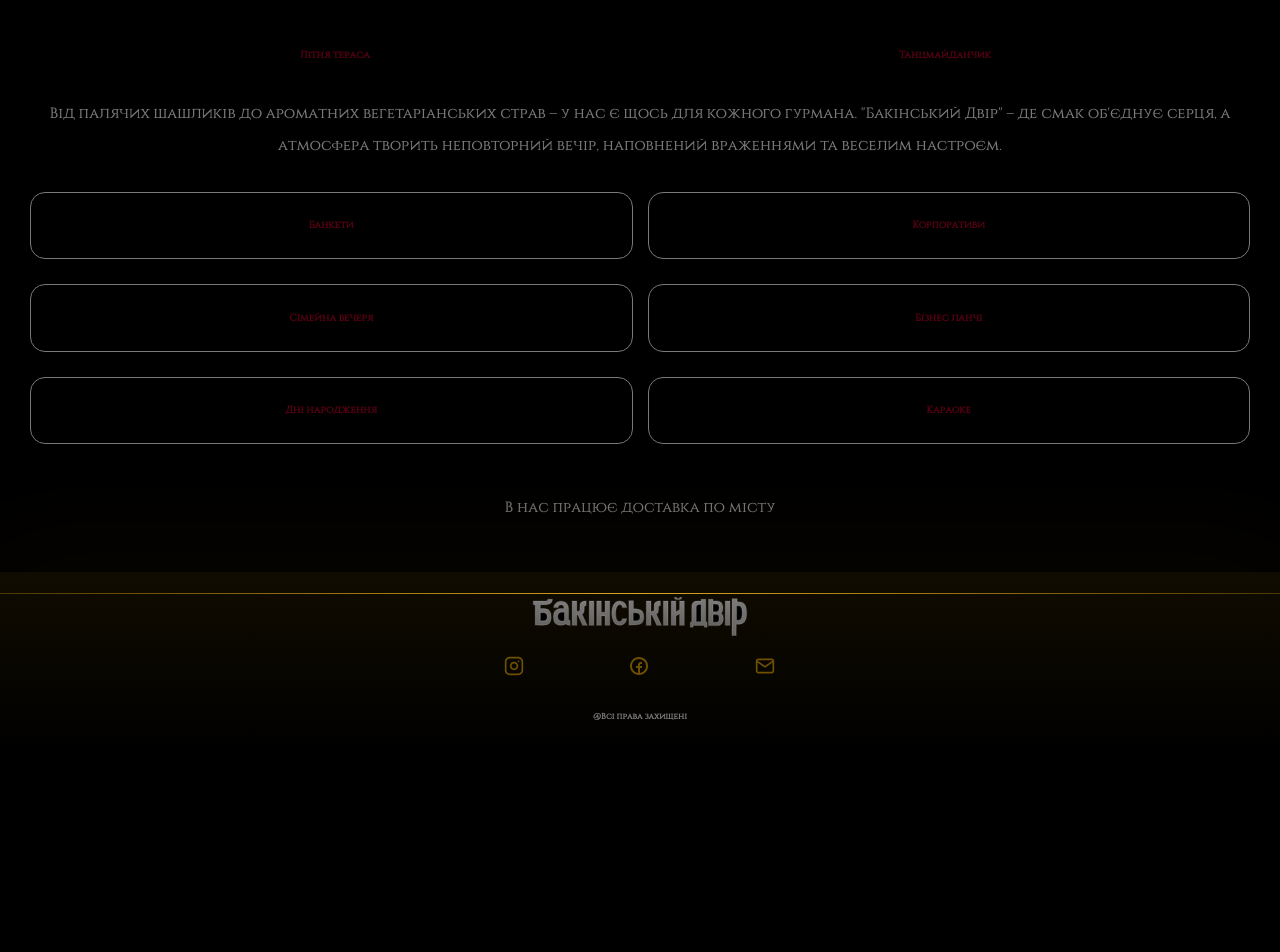
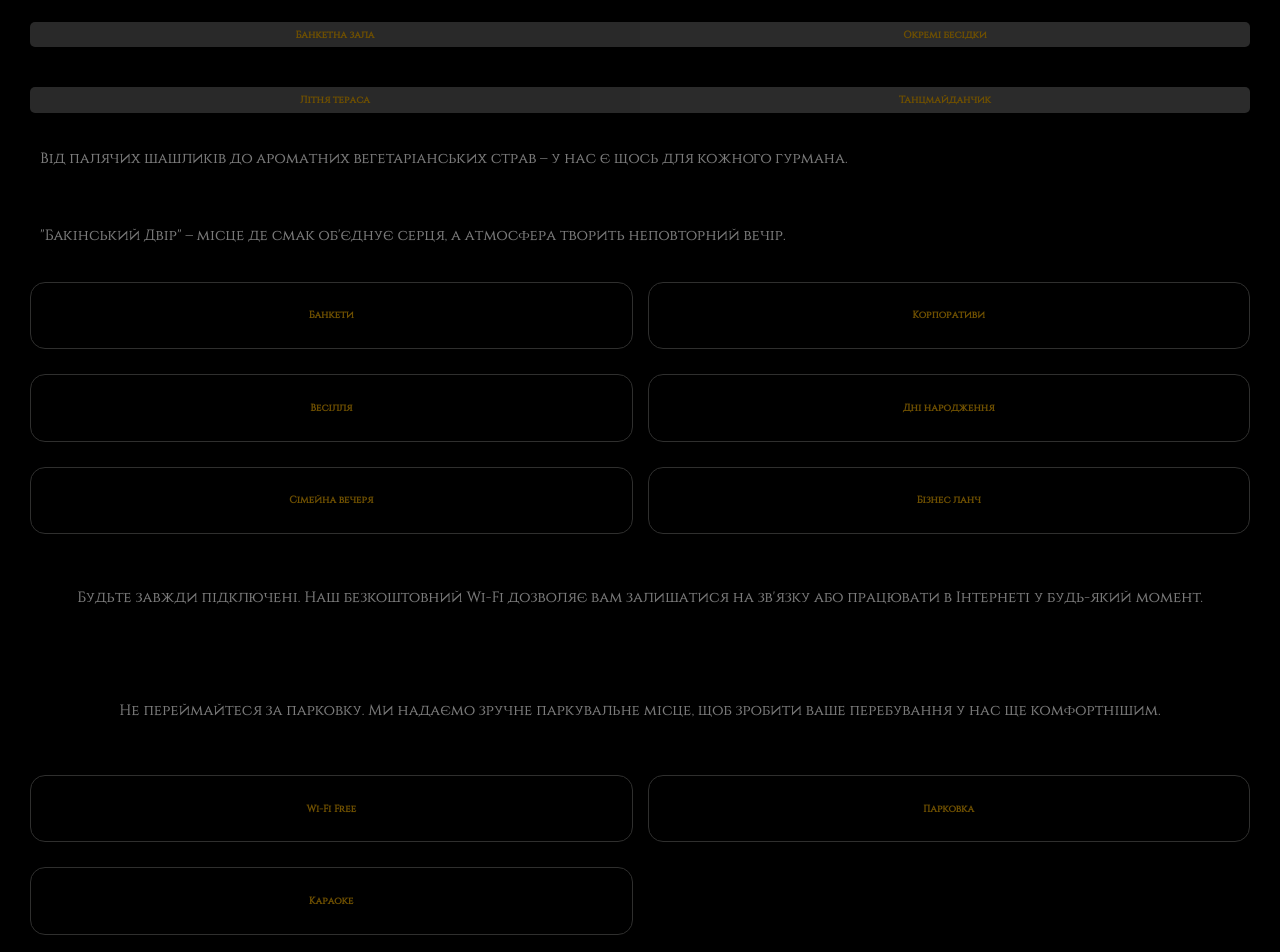
Before and after one commit to BalkoVV/BakuYard, a React (Create React App) app: page / in a window 1280 px wide. Shown: the part 580-1532 px from the top of the page. Before the commit the page ends 1336 px from the top, so only its background shows below. Built offline with nearby package versions, Linux system fonts and the light colour scheme.

Commit message:
130424-1018

```diff
--- a/src/components/BurgerMenu/BurgerMenu.module.css
+++ b/src/components/BurgerMenu/BurgerMenu.module.css
@@ -11,6 +11,8 @@
   width: 100%;
   height: 55px;
   background: linear-gradient(0deg, #181818, black);
+  background: linear-gradient(0deg,#131313, black);
+
   border-bottom: 1px solid #525151;
   opacity: 0;
   transition: transform .4s ease-in-out, opacity .6s ;
@@ -24,8 +26,8 @@
   z-index: 100;
   width: 100%;
   height: 1px;
-  background: linear-gradient(90deg, #614600, goldenrod, #614600, goldenrod, #614600, goldenrod,#614600);
-  background: linear-gradient(90deg, #503901, goldenrod, #503901);
+  background: linear-gradient(90deg, #2f2f2e, #898585, #2f2f2e);
+
 
 }
 
--- a/src/components/Footer/Footer.module.css
+++ b/src/components/Footer/Footer.module.css
@@ -3,21 +3,35 @@
   display: flex;
   padding: 20px 0px;
   justify-content: center;
-  background: linear-gradient(0deg, black, #2a1e0164);
-  box-shadow: 0px -5px 120px 30px #231a0034;
-  /* border-top: 1px solid rgb(231, 225, 225); */
+  background: linear-gradient(0deg,#131313, black);
+  height: 160px;
+
+  @media screen and (min-width: 768px) {
+    height: 180px;
+  };
+
+  @media screen and (min-width: 1200px) {
+    height: 200px;
+  }
 }
 
 .borderDecorative {
   position: absolute;
-  bottom: 162px;
+  bottom: 200px;
   display: flex;
   z-index: 100;
   width: 100%;
   height: 1px;
-  background: linear-gradient(90deg, #614600, goldenrod, #614600, goldenrod, #614600, goldenrod,#614600);
-  background: linear-gradient(90deg, #503901, goldenrod, #503901);
+  background: linear-gradient(90deg, #2f2f2e, #898585, #2f2f2e);
+  background-color: rgb(102, 51, 153);
 
+  @media screen and (min-width: 768px) {
+    bottom: 220px;
+  };
+
+  @media screen and (min-width: 1200px) {
+    bottom: 240px;
+  }
 }
 
 .footerLogo {
--- a/src/components/Header/Header.jsx
+++ b/src/components/Header/Header.jsx
@@ -67,7 +67,7 @@ export const Header = () => {
             <ul className={styles.headerInfo}>
               <li>
                 <MapIcon className={styles.headerInfoIcon}/>
-               <h3> м.Бровари, Героїв України 22</h3>
+               <h3> м.Бровари, Героїв України, 22</h3>
                 </li>
               <li>
                 <TimeIcon className={styles.headerInfoIcon}/>
--- a/src/components/Header/Header.module.css
+++ b/src/components/Header/Header.module.css
@@ -2,11 +2,13 @@
 
 .headerComponent {
   background: linear-gradient(0deg, black, #2a1e0164);
+  background: linear-gradient(0deg,#131313, black);
+
   border-bottom: 1px solid #6b6b6b;
   z-index: 10;
-  -webkit-box-shadow: 0px 30px 32px 30px #231a0034;
+  /* -webkit-box-shadow: 0px 30px 32px 30px #231a0034;
 -moz-box-shadow: 0px 30px 32px 30px #231a0034;
-box-shadow: 0px 10px 120px 30px #231a0034;
+box-shadow: 0px 10px 120px 30px #231a0034; */
 }
 
 .borderDecorative {
@@ -15,7 +17,7 @@ box-shadow: 0px 10px 120px 30px #231a0034;
   display: flex;
   width: 100%;
   height: 1px;
-  background: linear-gradient(90deg, #503901, goldenrod, #503901);
+  background: linear-gradient(90deg, #2f2f2e, #898585, #2f2f2e);
   /* background: linear-gradient(90deg, #614600, goldenrod, #614600, goldenrod, #614600, goldenrod,#614600); */
 
   @media screen and (min-width: 768px) {
@@ -58,12 +60,14 @@ box-shadow: 0px 10px 120px 30px #231a0034;
   align-items: center;
 }
 
+
 .headerNav {
   display: flex;
   align-items: center;
   width: 100%;
   justify-content: space-around;
   font-size: 11px;
+
 
   @media screen and (min-width: 1200px) {
     font-size: 15px;
@@ -74,6 +78,14 @@ box-shadow: 0px 10px 120px 30px #231a0034;
   };
 
  }
+
+ .headerNav a {
+  transition: .5s;
+}
+ .headerNav a:hover  {
+ color: #6f5000;
+ transition: .5s;
+}
 
 .headerInfo {
    display: grid;
@@ -122,16 +134,18 @@ box-shadow: 0px 10px 120px 30px #231a0034;
  }
 
 .activeLink {
-   color: #6f5000;
+  position: relative;
+  color: #6f5000;
 }
 
 .activeLink::after {
   position: relative;
-  top: 20px;
+  top: 3px;
   content: "";
   display: flex;
   width: 100%;
-  height: 1px;
+  height: 2px;
+  border-radius:  0 0 5px 5px;
   background-color: #6f5000;
 }
 
--- a/src/pages/ContactsPage/ContactsPage.jsx
+++ b/src/pages/ContactsPage/ContactsPage.jsx
@@ -39,14 +39,18 @@ export const ContactsPage = () => {
 
                 <li className={`${styles.contactsListItem} ${styles.fadeOut}`}>
                   <span><MapIcon/></span>
-                  <h3>Бровари,Героїв України, 22 </h3>
+                  <h3>Бровари, Героїв України, 22 </h3>
                 </li>
 
-                <li className={`${styles.contactsListItem} ${styles.fadeOut}`}>
-                  <span><TimeIcon/></span>
-                  <h3>Ми працюємо з 9 до 23</h3>
+
+
+
+
+
+             <li className={`${styles.contactsListItem} ${styles.fadeOut}`}>
+                  <span><PhoneIcon/></span>
+                  <h3> +38 068 239 38 37</h3>
                 </li>
-
 
 
                 <li className={`${styles.contactsListItem} ${styles.fadeOut}`}>
@@ -59,7 +63,13 @@ export const ContactsPage = () => {
                   <h3> +38 045 945 33 69</h3>
                 </li>
               </ul>
+
               <ul className={styles.contactsList}>
+              <li className={`${styles.contactsListItem} ${styles.fadeOut}`}>
+                  <span><TimeIcon/></span>
+                  <h3>Ми працюємо з 9 до 23</h3>
+                </li>
+
               <li className={`${styles.contactsListItem} ${styles.fadeOut}`}>
                   <span><MailIcon/></span>
                   <h3>Надішліть нам eMail</h3>
--- a/src/pages/ContactsPage/ContactsPage.module.css
+++ b/src/pages/ContactsPage/ContactsPage.module.css
@@ -6,21 +6,15 @@
 
 .contactsPageContainer {
  width: 100%;
+ /* padding: 0 30px; */
 }
+
 
 .contactsListBox {
    display: grid;
    grid-template-columns: repeat(1, 1fr);
    grid-column-gap: 30px;
    grid-row-gap: 20px;
-   /* padding: 0 30px; */
-   /* margin-bottom: 50px; */
-   /* margin-top: 10px; */
-
-
-
- /* border-top: 1px solid #6b6b6b; */
- /* padding: 0 80px; */
 
    @media screen and (min-width: 768px) {
       grid-template-columns: repeat(2, 1fr);
@@ -34,8 +28,9 @@
    display: grid;
    grid-template-columns: repeat(1, 1fr);
    grid-column-gap: 30px;
-   grid-row-gap: 20px;
-   padding-bottom: 30px;
+   grid-row-gap: 40px;
+   padding-bottom: 80px;
+   padding-top: 50px;
 }
 
 
@@ -46,6 +41,16 @@
  width: 100%;
  justify-content: center;
  font-size: 10px;
+ background-color: #1b1b1b;
+ background: linear-gradient(90deg, transparent, #181717, transparent);
+
+ @media screen and (min-width: 768px) {
+   font-size: 13px;
+};
+@media screen and (min-width: 1200px) {
+   font-size: 15px;
+}
+
 }
 
 .contactsListItem span {
--- a/src/pages/MainPage/MainPage.jsx
+++ b/src/pages/MainPage/MainPage.jsx
@@ -25,9 +25,12 @@ const MainPage = () => {
           тут аромати кухні розповідають власну історію.
           У нас кожен стіл – це святковий захід,
           а кожна страва – це шедевр майстра.
+
+        </p>
+
+        <p className={`${styles.mainTopParagraph} ${styles.fadeOut}`}>
           Затишні зали, приватні бесідки та сонячна тераса чекають,
-          щоб стати свідками вашого найважливішого свята.
-        </p>
+          щоб стати свідками вашого найважливішого свята.</p>
 
       <ul className={styles.features}>
       <li className={styles.fadeOut}>
@@ -46,11 +49,18 @@ const MainPage = () => {
 
 
 
-        <p className={`${styles.mainBottomParagraph} ${styles.fadeOut}`}>Від палячих шашликів до ароматних вегетаріанських страв
+        <p className={`${styles.mainBottomParagraph} ${styles.fadeOut}`}>
+          Від палячих шашликів до ароматних вегетаріанських страв
           – у нас є щось для кожного гурмана.
-          "Бакінський Двір" – де смак об'єднує серця,
-          а атмосфера творить неповторний вечір,
-          наповнений враженнями та веселим настроєм.
+
+
+          </p>
+
+          <p className={`${styles.mainBottomParagraph} ${styles.fadeOut}`}>
+
+          "Бакінський Двір" – місце де смак об'єднує серця,
+          а атмосфера творить неповторний вечір.
+
           </p>
 
       <ul className={styles.features2}>
@@ -61,19 +71,47 @@ const MainPage = () => {
             <h1>Корпоративи</h1>
         </li>
         <li className={styles.fadeOut}>
-            <h1>Сімейна вечеря</h1>
-        </li>
-        <li className={styles.fadeOut}>
-            <h1>Бізнес ланчі</h1>
+            <h1>Весілля</h1>
         </li>
         <li className={styles.fadeOut}>
             <h1>Дні народження</h1>
         </li>
         <li className={styles.fadeOut}>
+            <h1>Сімейна вечеря</h1>
+        </li>
+        <li className={styles.fadeOut}>
+            <h1>Бізнес ланч</h1>
+        </li>
+
+
+      </ul>
+
+      <p className={`${styles.maindeliveryParagraph} ${styles.fadeOut}`}>
+      Будьте завжди підключені. Наш безкоштовний Wi-Fi
+      дозволяє вам залишатися на зв'язку або працювати в
+      Інтернеті у будь-який момент.
+      </p>
+
+      <p className={`${styles.maindeliveryParagraph} ${styles.fadeOut}`}>
+        Не переймайтеся за парковку.
+        Ми надаємо зручне паркувальне місце,
+        щоб зробити ваше перебування у нас ще комфортнішим.
+      </p>
+
+      <ul className={styles.features2}>
+        <li className={styles.fadeOut}>
+            <h1>Wi-Fi Free</h1>
+        </li>
+        <li className={styles.fadeOut}>
+            <h1>Парковка</h1>
+        </li>
+        <li className={styles.fadeOut}>
             <h1>Караоке</h1>
         </li>
+
+
+
       </ul>
-
 
       <p className={`${styles.maindeliveryParagraph} ${styles.fadeOut}`}>
         В нас працює доставка по місту
--- a/src/pages/MainPage/MainPage.module.css
+++ b/src/pages/MainPage/MainPage.module.css
@@ -26,6 +26,9 @@ justify-content: center;
 padding: 40px 40px;
 font-size: 15px;
 }
+
+
+
 
 /*
 .heroBox {
@@ -94,7 +97,7 @@ font-size: 15px;
     display: flex;
     justify-content: center;
     color: var(--main-text-color);
-    color: #550012;
+    color: #6f5000;
     /* font-size: 14px; */
   }
 
@@ -102,12 +105,24 @@ font-size: 15px;
     display: flex;
     justify-content: center;
     color: var(--main-text-color);
-    color: #550012;
-    border: 1px solid #797979;
+    color: #6f5000;
+    border: 1px solid #2f2f2e;
     border-radius: 15px;
     /* font-size: 14px; */
   }
 
+  /* Стилі для першого та третього <li> елементів */
+.features li:nth-child(odd) {
+  background-color: #f0f0f02b;
+  border-radius: 5px 0 0 5px;
+}
+
+/* Стилі для другого та четвертого <li> елементів */
+.features li:nth-child(even) {
+  background-color: #cccccc35;
+  border-radius: 0 5px 5px 0;
+}
+
   .features2 h1 {
    padding: 20px 0;
   }
--- a/src/pages/MenuPage/MenuPage.module.css
+++ b/src/pages/MenuPage/MenuPage.module.css
@@ -67,12 +67,14 @@
 
    height: 150px;
    width: 100%;
-   border: 1px solid #6f5000;
+   border: 1px solid #2f2f2e;
    border-radius: 9px;
    overflow: hidden;
    margin-left: auto;
    margin-right: auto;
    background-size: cover;
+   transition: .7s;
+
 
 
    @media screen and (min-width: 768px) {
@@ -84,10 +86,17 @@
    };
 }
 
+.dishCard:hover {
+   /* scale: 1.005; */
+ border: 1px solid goldenrod;
+ transition: .3s;
+
+}
 
 
 .dishCardPizza {
    background-image: url("images/pizza.png");
+
 }
 
 .dishCardWine {
@@ -105,6 +114,7 @@
 .dishCardBeer {
    background-image: url("images/beer.jpeg");
 }
+
 
 
 .dishCardLink {
```
